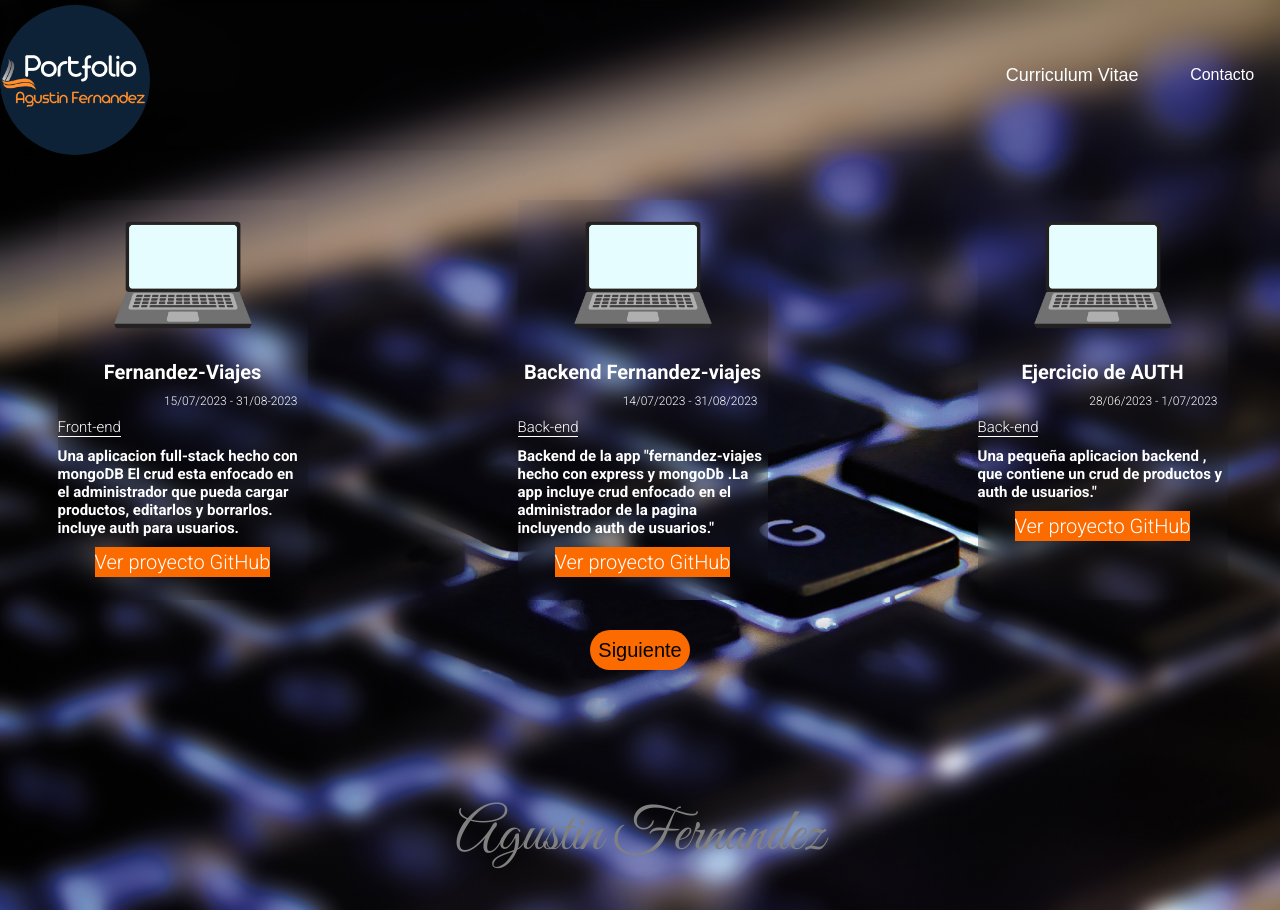
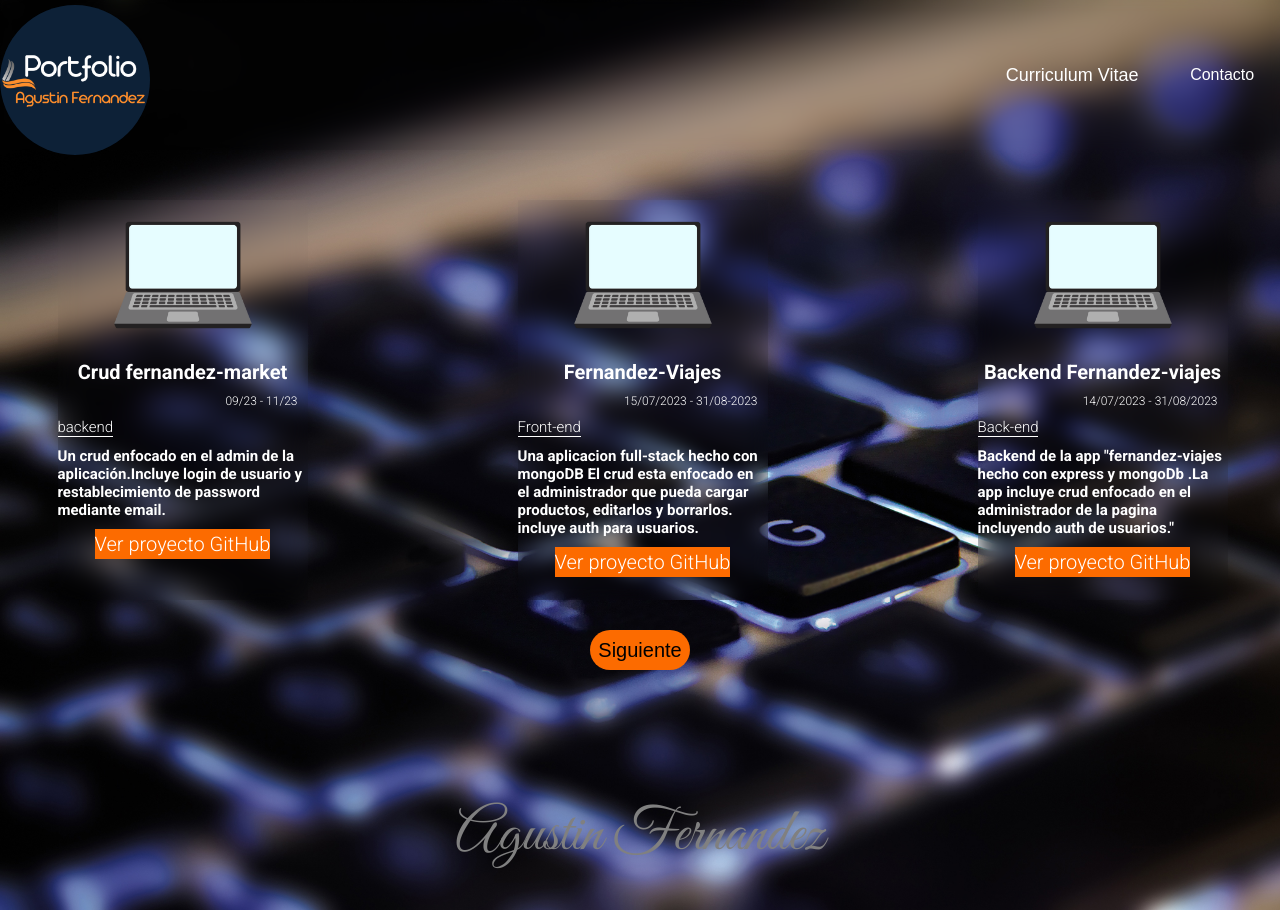
Before and after one commit to carniiga/portfolio, a React (Create React App) app: page /proyectos in a window 1280 px wide. Built offline with nearby package versions, Linux system fonts and the light colour scheme.

Commit message:
add proyect

```diff
--- a/src/data/proyectos.js
+++ b/src/data/proyectos.js
@@ -1,4 +1,13 @@
 export const proyectos = [
+    {
+        title : "Crud fernandez-market",
+        description : "Un crud enfocado en el admin de la aplicación.Incluye login de usuario y restablecimiento de password mediante email.",
+        link : "https://github.com/carniiga/fernandez-market-backend",
+        date : "09/23 - 11/23",
+        stack : "backend"
+
+    },
+
     {
     title : "Fernandez-Viajes",
     description: "Una aplicacion full-stack hecho con mongoDB El crud esta enfocado en el administrador que pueda cargar productos, editarlos y borrarlos. incluye auth para usuarios.",
```
